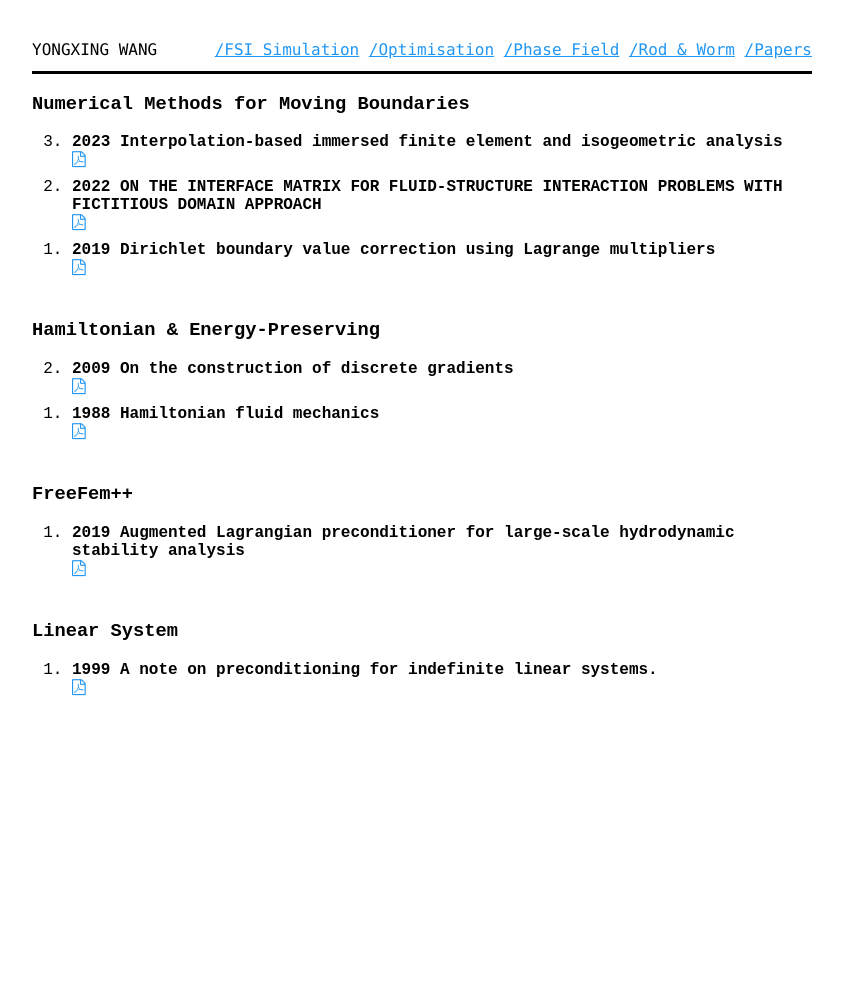
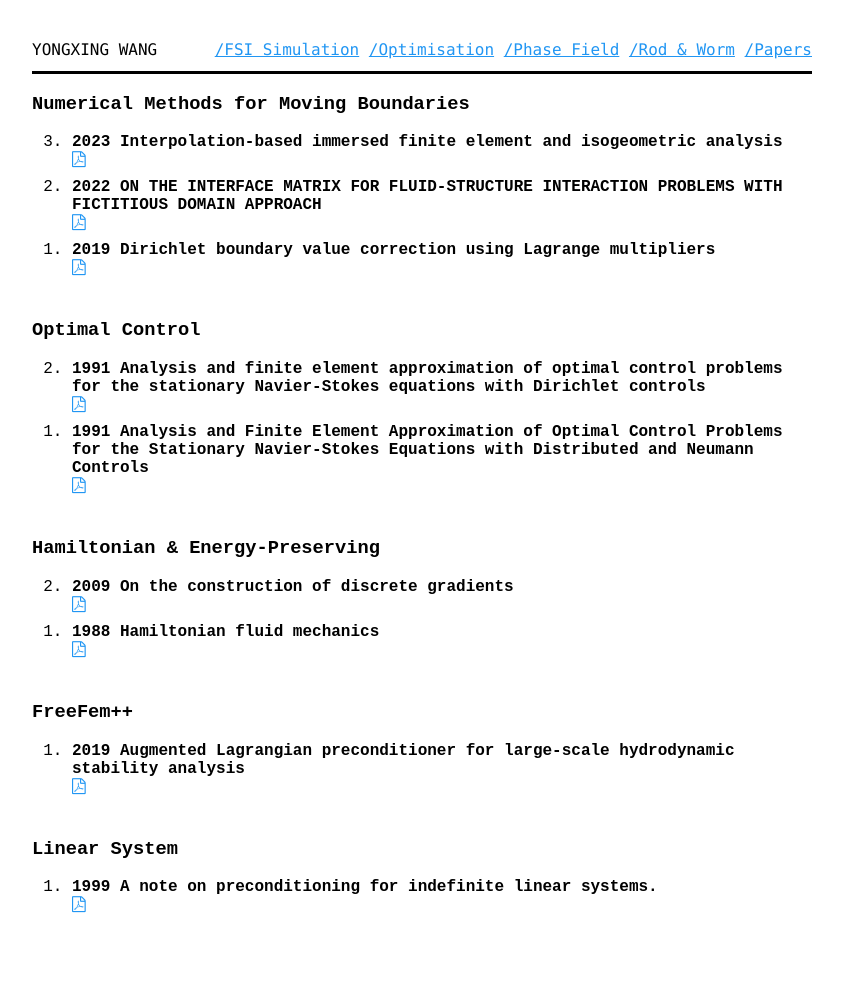
Before and after one commit to yongxingwang/yongxingwang.github.io, a Jekyll site: the page built from publication.html, in a window 1280 px wide. Shown: the whole page, without its empty margins (218-1061 px from the left). Built offline with Jekyll 4.4.1, drawn with Linux system fonts in a browser that asks for light colours; some web fonts are replaced; before the commit the page ends 900 px from its top, so only the background shows below that.

Commit message:
Update publication.html

```diff
--- a/publication.html
+++ b/publication.html
@@ -26,6 +26,24 @@ title: publication
 
         </ol>
     </section>
+
+    <section>
+        <header>
+        <h1>Optimal Control </h1>
+        </header>
+        <ol class="pub" reversed>
+            <li>
+                <span class="ptitle">1991 Analysis and finite element approximation of optimal control problems for the stationary Navier-Stokes equations with Dirichlet controls</span>
+                <a href="assets/pdf/1991DirichletControl.pdf"><i class="icon-file-pdf-o" aria-hidden="true"><span class="sr">PDF</span></i></a></span>
+            </li>
+            <li>
+                <span class="ptitle">1991 Analysis and Finite Element Approximation of Optimal Control Problems for the Stationary Navier-Stokes Equations with Distributed and Neumann Controls </span>
+                <a href="assets/pdf/1991ForceControl.pdf"><i class="icon-file-pdf-o" aria-hidden="true"><span class="sr">PDF</span></i></a></span>
+            </li>
+
+        </ol>
+    </section>
+
 
     <section>
         <header>
```
